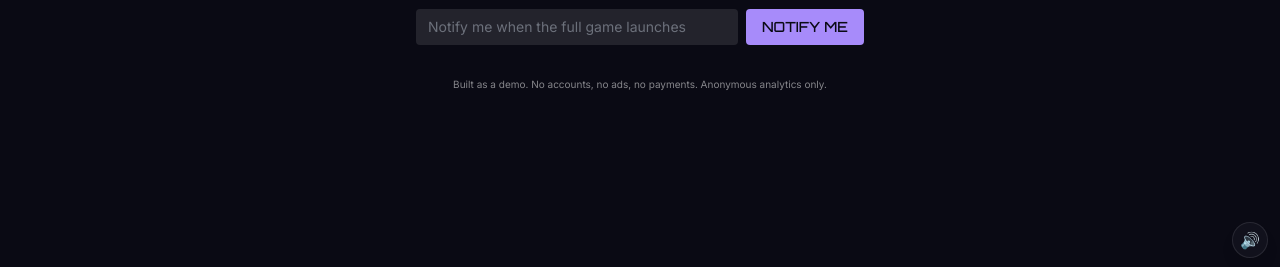
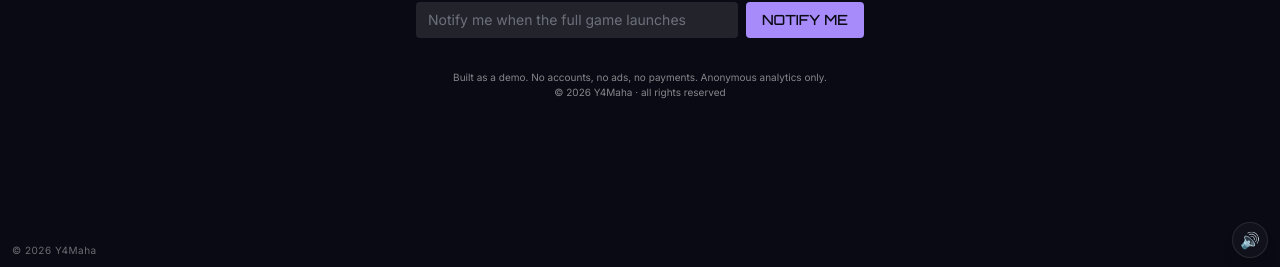
Before and after one commit to Y4Maha/0DAY-Game, a React (Vite) app: page / in a window 1280 px wide. Shown: the part 530-797 px from the top of the page. Built offline with nearby package versions, Linux system fonts and the light colour scheme; no server answers.

Commit message:
feat(ui): copyright credit on every screen
Adds © 2026 Y4Maha as a small fixed bottom-left credit (mirrors the
sound toggle on bottom-right) and extends the landing page footer.

Co-Authored-By: Claude Opus 4.7 (1M context) <noreply@anthropic.com>

```diff
--- a/src/App.tsx
+++ b/src/App.tsx
@@ -6,12 +6,14 @@ import { MatchScreen } from "./screens/Match";
 import { RecapScreen } from "./screens/Recap";
 import { LearnMoreScreen } from "./screens/LearnMore";
 import { SoundToggle } from "./components/SoundToggle";
+import { Credit } from "./components/Credit";
 
 export default function App() {
   const screen = useGameStore((s) => s.screen);
   return (
     <>
       <SoundToggle />
+      <Credit />
       {screen === "LANDING" && <LandingScreen />}
       {screen === "MENU" && <MenuScreen />}
       {screen === "DECK_BUILDER" && <DeckBuilderScreen />}
--- /dev/null
+++ b/src/components/Credit.tsx
@@ -0,0 +1,10 @@
+export function Credit() {
+  return (
+    <div
+      className="fixed bottom-3 left-3 z-30 text-[10px] tracking-wider opacity-40 select-none pointer-events-none"
+      aria-hidden
+    >
+      © 2026 Y4Maha
+    </div>
+  );
+}
--- a/src/screens/Landing.tsx
+++ b/src/screens/Landing.tsx
@@ -29,6 +29,8 @@ export function LandingScreen() {
 
       <div className="text-[10px] opacity-50 max-w-md">
         Built as a demo. No accounts, no ads, no payments. Anonymous analytics only.
+        <br />
+        © 2026 Y4Maha · all rights reserved
       </div>
     </div>
   );
```
